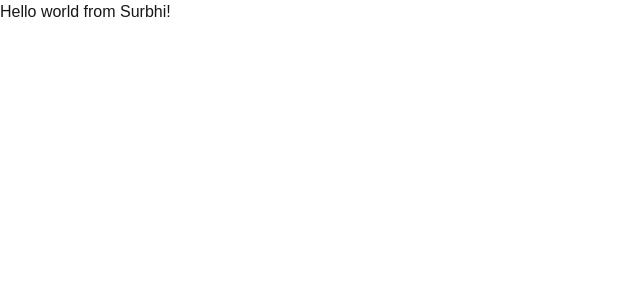
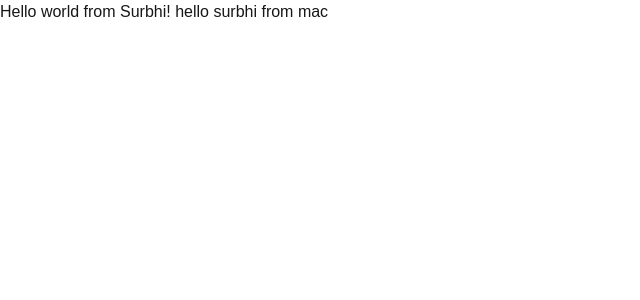
Before and after one commit to Surbhi-sinha/surbhi-sinha-portfolio, a Next.js app: page / in a window 1280 px wide. Shown: the top 300 px of the page, without its empty margins (0-640 px from the left). Built offline with nearby package versions, Linux system fonts and the light colour scheme.

Commit message:
my commit

```diff
--- a/app/page.tsx
+++ b/app/page.tsx
@@ -4,6 +4,8 @@ export default function Home() {
   return (
     <div className="">
       Hello world from Surbhi!
+      hello surbhi from mac
+
     </div>
   );
 }
```
